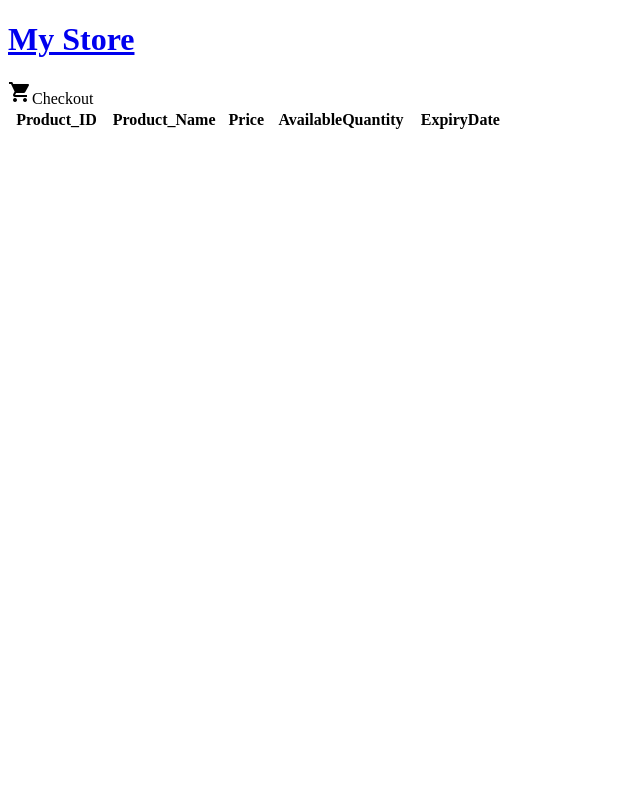
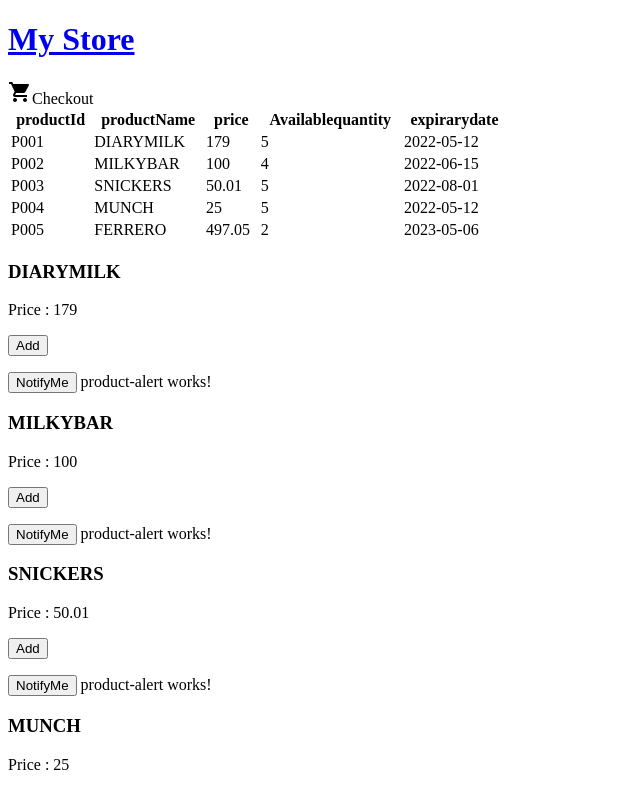
Before and after one commit to GH13SUDHA/ANGULAR-PRODUCTS, an Angular app: page / in a window 1280 px wide. Shown: the top 788 px of the page, without its empty margins (0-640 px from the left). Built offline with nearby package versions, Linux system fonts and the light colour scheme.

Commit message:
3 files modified, 1 added, 1 deleted

```diff
--- a/src/app/product-alert/product-alert.component.ts
+++ b/src/app/product-alert/product-alert.component.ts
@@ -1,5 +1,5 @@
 import { Component, EventEmitter, Input, OnInit, Output } from '@angular/core';
-import { product } from '../productsFile';
+import { product } from '../products';
 
 @Component({
   selector: 'app-product-alert',
--- a/src/app/product-list/product-list.component.html
+++ b/src/app/product-list/product-list.component.html
@@ -1,27 +1,30 @@
 <table class="table table-dark table-striped" style="width:500px">
 <tr>
-  <th>Product_ID</th>
-  <th>Product_Name</th>
-  <th>Price</th>
-  <th>AvailableQuantity</th>
-  <th>ExpiryDate</th>
+  <th>productId</th>
+  <th>productName</th>
+  <th>price</th>
+  <th>Availablequantity</th>
+  <th>expirarydate</th>
 </tr>
-<tr *ngFor="let product of productsFile">
+<tr *ngFor="let product of products">
   <td>{{ product.productId }}</td>
   <td>{{ product.productName }}</td>
   <td>{{ product.price }}</td>
-  <td>{{ product.avilablequantity }}</td>
-  <td>{{product.expirydate}}</td>
+  <td>{{ product.avilablequantity}}</td>
+  <td>{{ product.expirydate }}</td>
 </tr>
 </table>
 
-<div *ngFor="let product of productsFile">
-  <h3>
-    <a [title]="product.productName " >
-      {{product.productName}}
-    </a>
-      </h3>
-          <p *ngIf="product.price">Price : {{product.price}}</p>
-          <button type="button" (click)="addToCart()" >Add</button>
-          <app-product-alert [productInside]="product" (notify)="onnotify()">
-          </app-product-alert>
+<div *ngFor="let product of products">
+<h3>
+  <a [title]="product.productName">
+    {{ product.productName }}
+  </a>
+</h3>
+<p *ngIf="product.price">Price : {{ product.price }}</p>
+<button type="button" (click)="addToCart()">Add</button>
+<app-product-alert
+  [productInside]="product"
+  (notify)="onnotify()"
+></app-product-alert>
+</div>
--- a/src/app/product-list/product-list.component.ts
+++ b/src/app/product-list/product-list.component.ts
@@ -1,23 +1,23 @@
-import { Component } from '@angular/core';
-
-import { products } from '../productsFile';
+import { Component, OnInit } from '@angular/core';
+import { productFromList } from '../products';
 
 @Component({
   selector: 'app-product-list',
   templateUrl: './product-list.component.html',
-  styleUrls: ['./product-list.component.css'],
+  styleUrls: ['./product-list.component.ts']
 })
-export class ProductListComponent {
-  products = products;
+export class ProductListComponent implements OnInit {
+  products = productFromList;
 
-  share() {
-    window.alert('The product has been shared!');
+  addToCart() {
+    window.alert('The product has been added!');
+  }
+  onnotify(){
+    window.alert('Notify me')
+  }
+  constructor() { }
+
+  ngOnInit() {
   }
 
-  buy() {
-    alert('The product has been added to cart.!');
-  }
-  onNotify() {
-    alert('You will be notified when the product goes on sale');
-  }
 }
--- a/src/app/productsFile.ts
+++ b/src/app/products.ts
@@ -6,7 +6,7 @@
     expirydate: String;
 }
 
-export const products =[
+export const productFromList =[
 
     {
         "productId": "P001",
```
